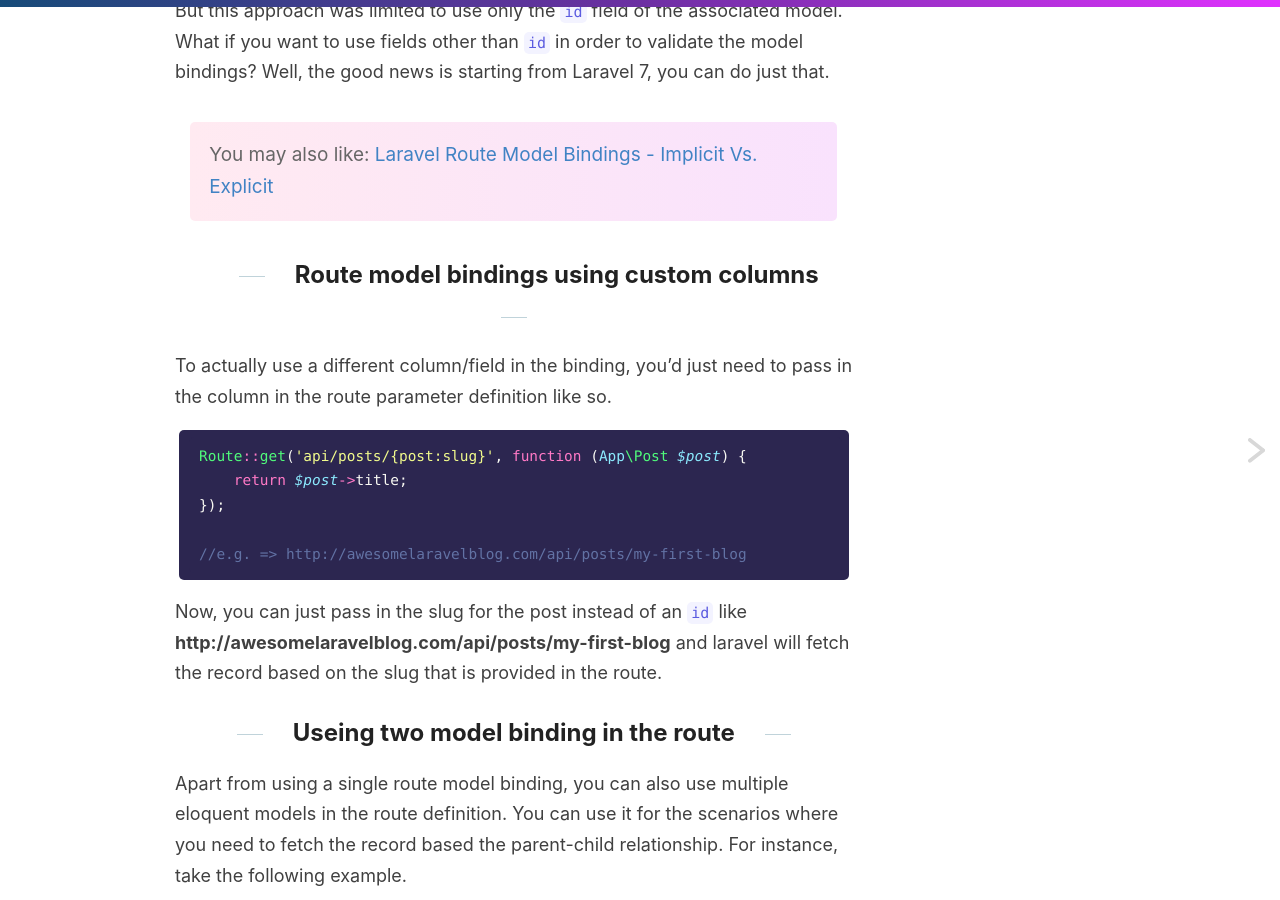
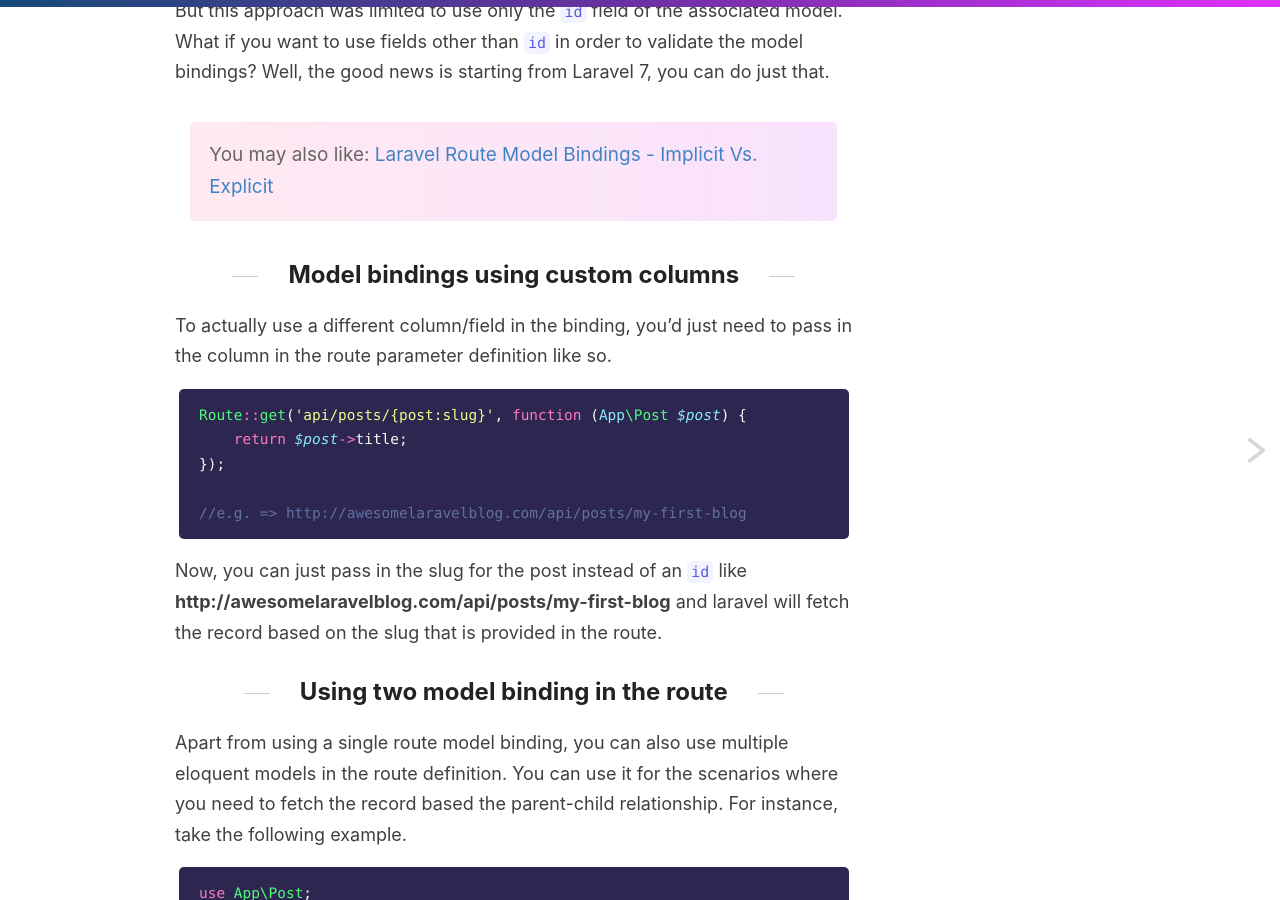
Before and after one commit to varunkumardev/amitmerchant1990.github.io, a Jekyll site: the page built from _posts/2020-03-05-route-model-bindings-custom-keys-laravel7.md, in a window 1280 px wide and 900 px high, scrolled down 1037 px. Built offline with Jekyll 4.4.1, drawn with Linux system fonts in a browser that asks for light colours; comment, search, counter and statistics services are not loaded.

Commit message:
Update 2020-03-05-route-model-bindings-custom-keys-laravel7.md

```diff
--- a/_posts/2020-03-05-route-model-bindings-custom-keys-laravel7.md
+++ b/_posts/2020-03-05-route-model-bindings-custom-keys-laravel7.md
@@ -32,7 +32,7 @@
 {:.you-may-like}
 > You may also like: [Laravel Route Model Bindings - Implicit Vs. Explicit](/laravel-route-model-bindings/)
 
-## Route model bindings using custom columns
+## Model bindings using custom columns
 
 To actually use a different column/field in the binding, you'd just need to pass in the column in the route parameter definition like so.
 
@@ -46,7 +46,7 @@
 
 Now, you can just pass in the slug for the post instead of an `id` like **http://awesomelaravelblog.com/api/posts/my-first-blog** and laravel will fetch the record based on the slug that is provided in the route.
 
-## Useing two model binding in the route
+## Using two model binding in the route
 
 Apart from using a single route model binding, you can also use multiple eloquent models in the route definition. You can use it for the scenarios where you need to fetch the record based the parent-child relationship. For instance, take the following example.
 
```
